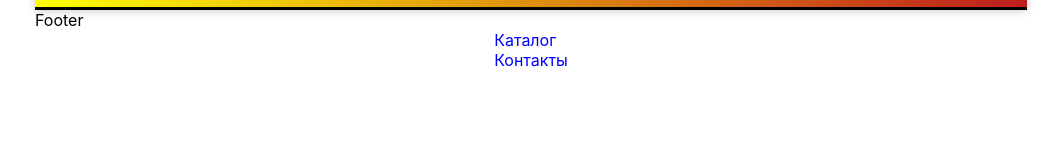
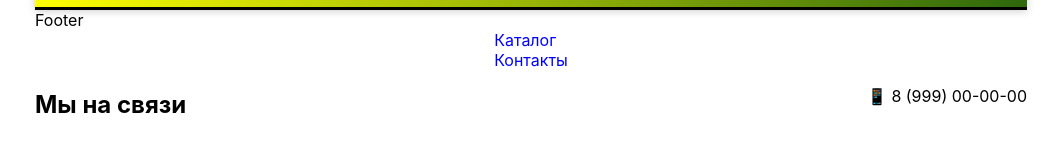
Before and after one commit to 521py/dog, a React (Create React App) app: page / in a window 1280 px wide. Shown: the part 217-368 px from the top of the page, without its empty margins (109-1170 px from the left). Built offline with nearby package versions, Linux system fonts and the light colour scheme.

Commit message:
4 part of homework

```diff
--- a/src/index.css
+++ b/src/index.css
@@ -465,3 +465,8 @@ a:hover {
 .footerLinks a:hover {
   color: red;
 }
+
+.footerDiv {
+  display: flex;
+  justify-content: space-between;
+}
--- a/src/layout/Footer/index.jsx
+++ b/src/layout/Footer/index.jsx
@@ -9,6 +9,10 @@ export const Footer = () => {
                 <Link to="/products">Каталог </Link>
                 <Link to="/contacts">Контакты </Link>
             </div>
+            <div className="footerDiv">
+                <h2>Мы на связи </h2>
+                <p>📱 8 (999) 00-00-00</p>
+            </div>
         </div>
     )
 }
```
